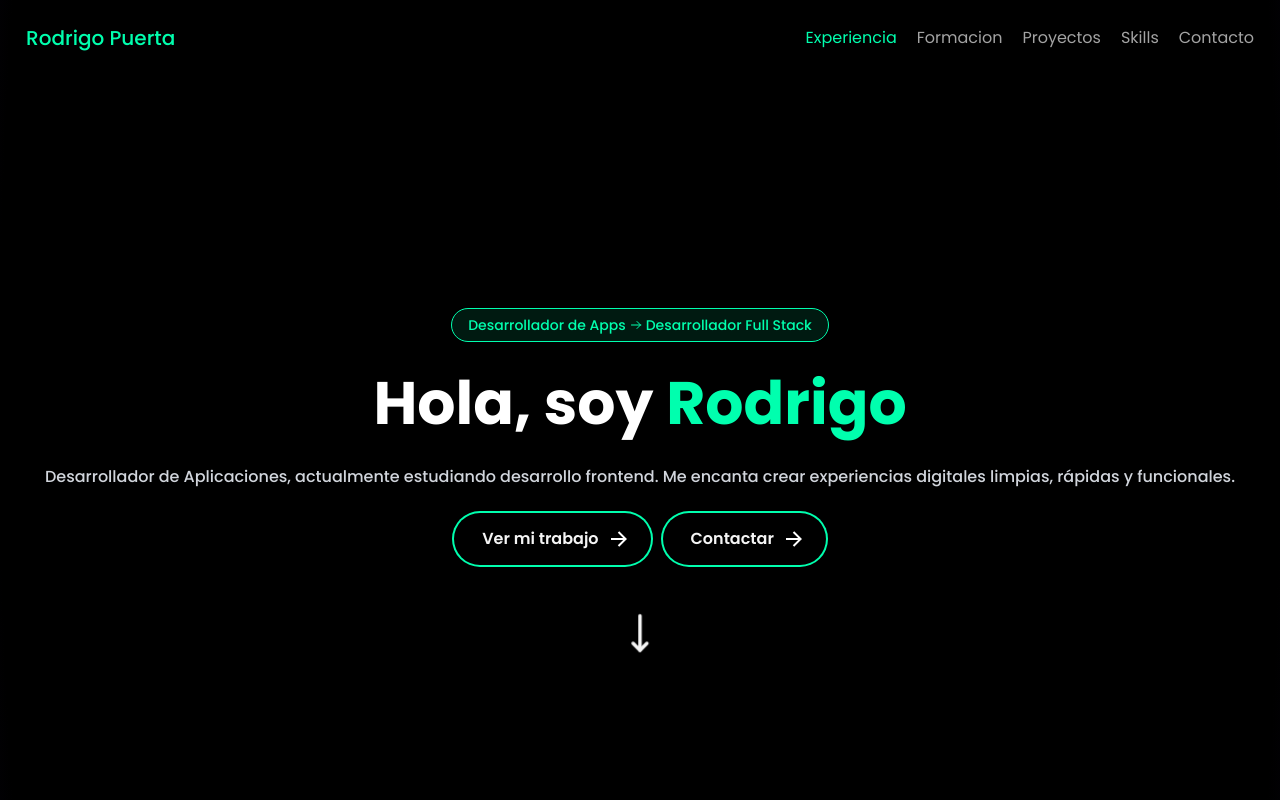
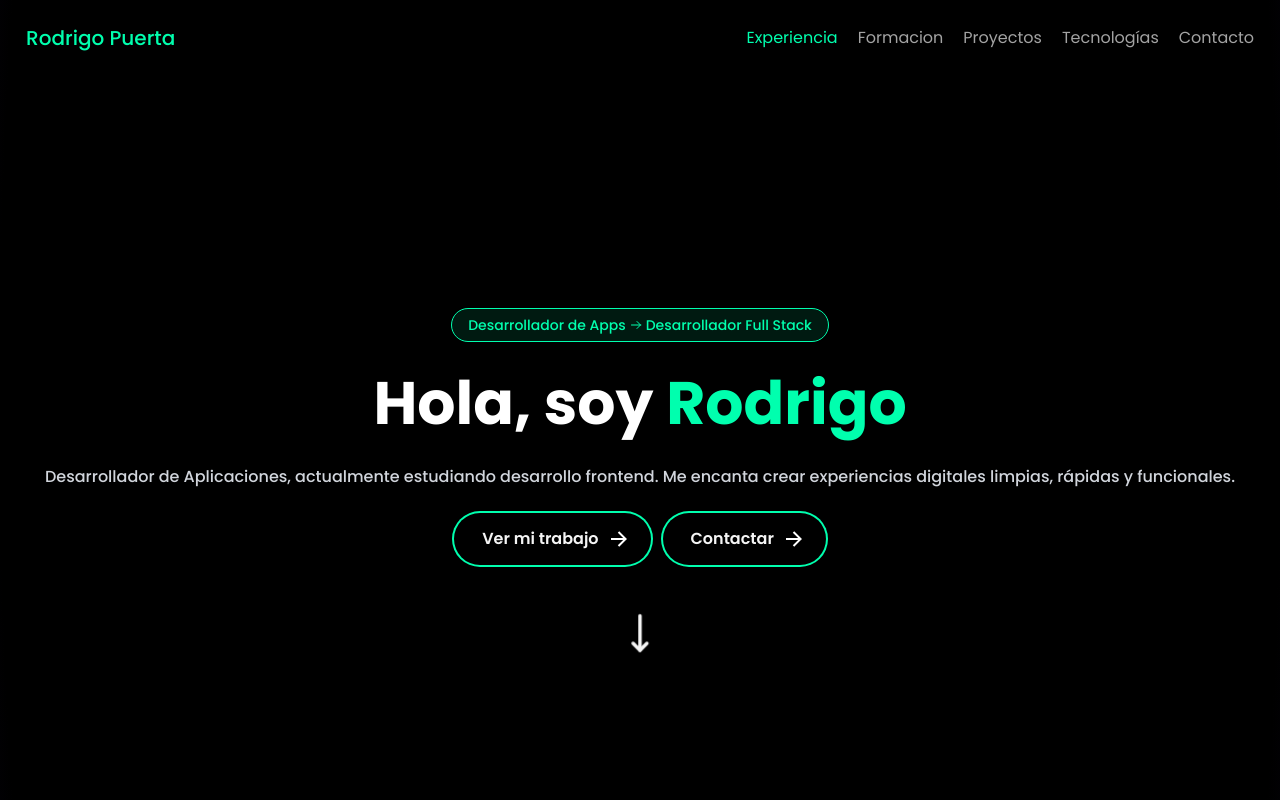
Before and after one commit to DevRodrigoPdp/portfolioReact, a React (Vite) app: page / in a window 1280 px wide. Shown: the top 800 px of the page. Built offline with nearby package versions, Linux system fonts and the light colour scheme.

Commit message:
Fix nav bar

```diff
--- a/src/components/Navbar.jsx
+++ b/src/components/Navbar.jsx
@@ -10,7 +10,7 @@ export const Navbar = () => {
     "experiencia",
     "formacion",
     "proyectos",
-    "skills",
+    "tecnologías",
     "contacto",
   ];
 
```
